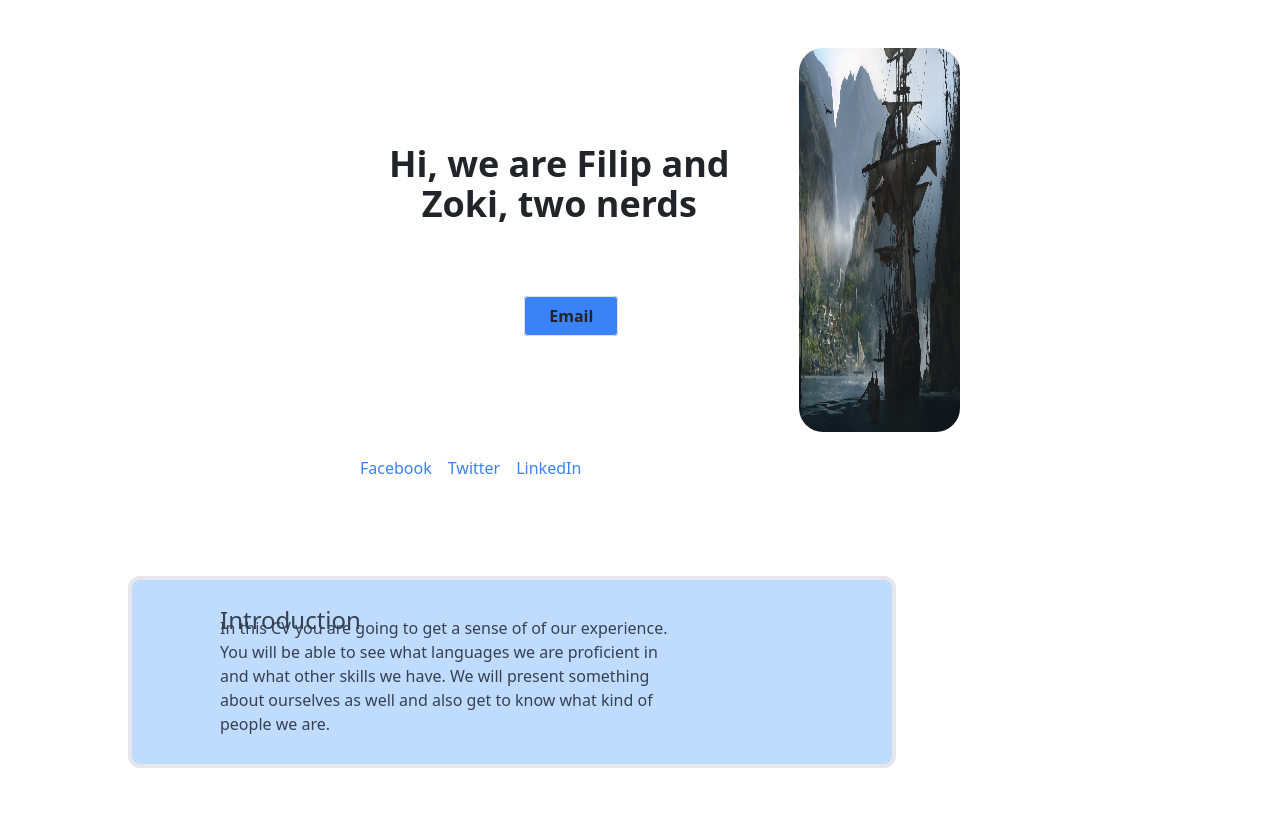
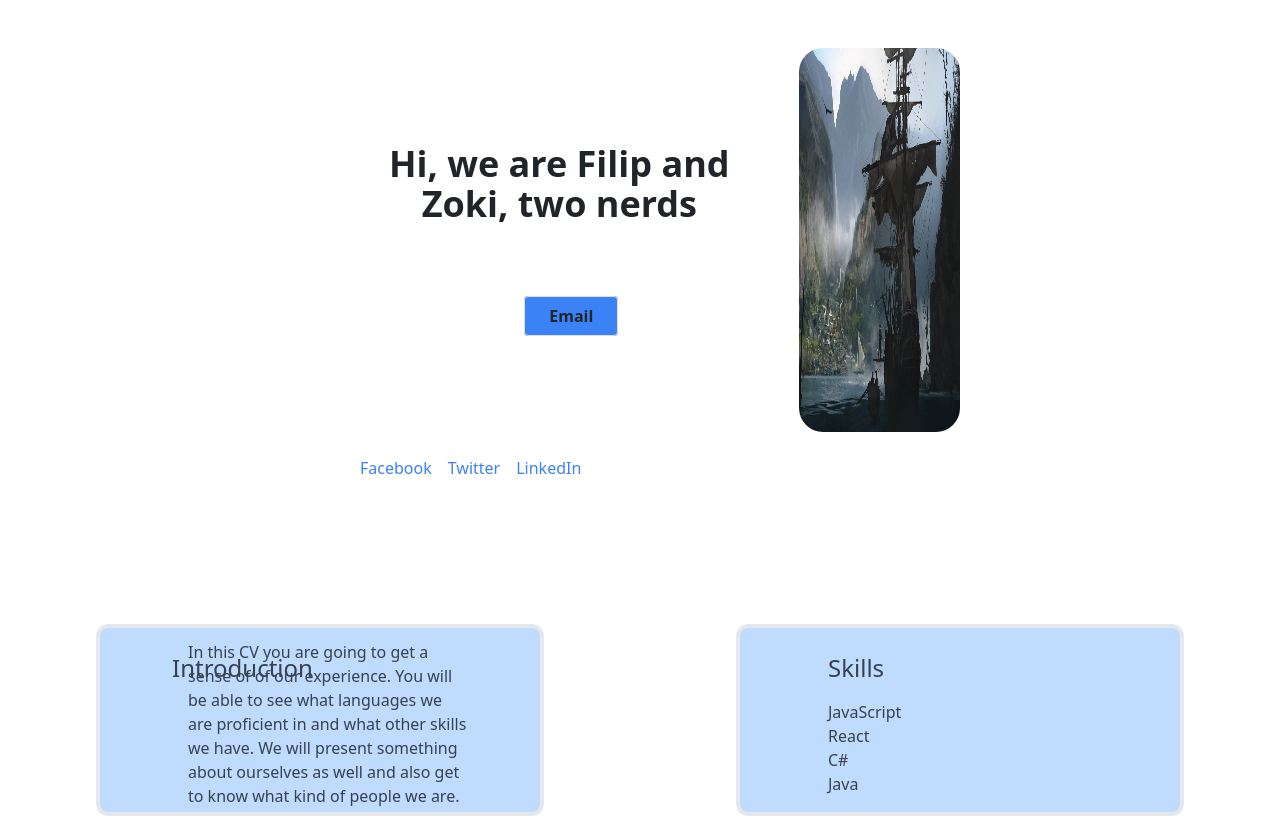
Before and after one commit to FilipGadzo1/website, a React (Create React App) app: page / in a window 1280 px wide. Shown: the top 816 px of the page. Built offline with nearby package versions, Linux system fonts and the light colour scheme.

Commit message:
adding grid to intro and skills

```diff
--- a/src/components/Intro.tsx
+++ b/src/components/Intro.tsx
@@ -54,8 +54,7 @@ const Intro: React.FC<IntroProps> = (
             "h-48",
             "p-4",
             "mt-24",
-            "mx-32",
-            "mr-96",
+            "mx-24",
             "bg-blue-200",
             "rounded-xl",
             "transition",
@@ -67,15 +66,15 @@ const Intro: React.FC<IntroProps> = (
         ];
 
         return(
-            <div>
+            <div className="grid grid-flow-col auto-cols-fr">
                 <div className={box.join(" ")}>
-                    <div className="h-8 pl-16 flex flex-wrap content-center">
+                    <div className="h-8 pl-12 flex flex-wrap content-center">
                         <div className="text-2xl font-medium text-gray-700">
                             {title}
                         </div>
                     </div>
                     <div className="h-20 pl-16 flex flex-wrap content-center">
-                        <div className="mr-48 text-base font-medium text-gray-700">
+                        <div className="mr-12 text-base font-medium text-gray-700">
                             {content}
                         </div>
                     </div>
--- a/src/components/Skills.tsx
+++ /dev/null
@@ -1,47 +0,0 @@
-import React, {ReactElement} from 'react';
-
-export interface SkillsProps{
-    title: string;
-    content: string;
-}
-
-const Skills: React.FC<SkillsProps> = (
-    props: SkillsProps
-): ReactElement => {
-    const title = props.title;
-    const content = props.content;
-    const box = [
-        "box-border",
-        "border-4",
-        "h-48",
-        "p-4",
-        "mt-24",
-        "mx-32",
-        "mr-96",
-        "bg-blue-200",
-        "rounded-xl",
-        "transition",
-        "duration-300",
-        "ease-in-out",
-        "transform",
-        "hover:-translate-y-1",
-        "hover:scale-105"
-    ]
-
-    return(
-        <div className={box.join(" ")}>
-            <div className="h-8 pl-16 flex flex-wrap content-center">
-                <div className="text-2xl font-medium text-gray-700">
-                    {title}
-                </div>
-            </div>
-            <div className="h-20 pl-16 flex flex-wrap content-center">
-                <div className="mr-48 text-base font-medium text-gray-700">
-                    {content}
-                </div>
-            </div>
-        </div>
-    )
-}
-
-export default Skills;
--- a/src/pages/Home.tsx
+++ b/src/pages/Home.tsx
@@ -1,7 +1,6 @@
 import React, {ReactElement} from 'react';
 import Intro from '../components/Intro';
 import HeaderProfile from '../components/HeaderProfile';
-import Skills from '../components/Skills';
 
 export interface HomeProps{
 
```
